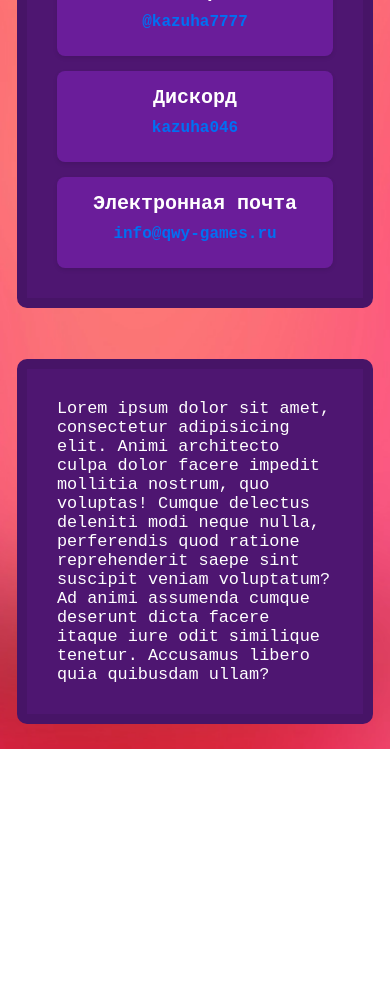
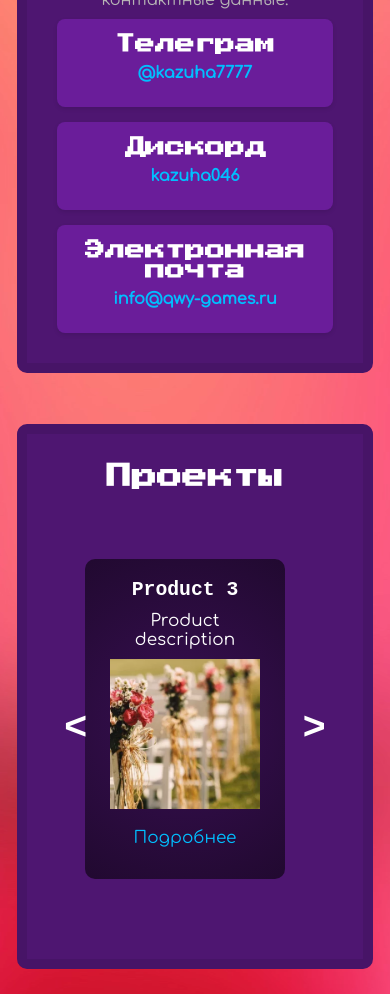
Before and after one commit to mrkirill046/Portfolio, a Next.js app: page / in a window 390 px wide. Shown: the part 840-1834 px from the top of the page. Before the commit the page ends 1589 px from the top, so only its background shows below. Built offline with nearby package versions, Linux system fonts and the light colour scheme.

Commit message:
3-commit

```diff
--- a/src/app/page.tsx
+++ b/src/app/page.tsx
@@ -1,10 +1,15 @@
+"use client"
+
 import styles from "../css/page.module.css"
+import Projects from "../components/projects"
 
 export default function Page() {
     return (
         <main className={styles.main}>
             <section className={styles.first_section}>
                 <article id="about">
+                    <h2 className={styles.center_h2}>Обо мне</h2>
+
                     <p>
                         <em>
                             Я — разработчик, имеющий два года опыта в создании веб-приложений и чат-ботов. В своей
@@ -60,13 +65,8 @@ export default function Page() {
 
 
                 <article id="projects">
-                    <p>
-                        Lorem ipsum dolor sit amet, consectetur adipisicing elit. Animi architecto culpa dolor facere
-                        impedit mollitia nostrum, quo voluptas! Cumque delectus deleniti modi neque nulla, perferendis
-                        quod ratione reprehenderit saepe sint suscipit veniam voluptatum? Ad animi assumenda cumque
-                        deserunt dicta facere itaque iure odit similique tenetur. Accusamus libero quia quibusdam
-                        ullam?
-                    </p>
+                    <h2 className={styles.center_h2}>Проекты</h2>
+                    <Projects/>
                 </article>
             </section>
 
--- a/src/components/footer.tsx
+++ b/src/components/footer.tsx
@@ -1,3 +1,5 @@
+"use client"
+
 import styles from "../css/footer.module.css"
 
 export default function Footer() {
--- /dev/null
+++ b/src/components/projects.tsx
@@ -0,0 +1,90 @@
+"use client"
+
+import {useEffect, useState} from "react"
+import styles from "../css/projects.module.css"
+import Image from "next/image"
+
+export default function Projects() {
+    const [active, setActive] = useState(2)
+
+    const wd = 50
+    const hg = 150
+
+    const items = [
+        {title: "Product 1", description: "Product description", url: "#", img: "/test.webp"},
+        {title: "Product 2", description: "Product description", url: "#", img: "/test.webp"},
+        {title: "Product 3", description: "Product description", url: "#", img: "/test.webp"},
+        {title: "Product 4", description: "Product description", url: "#", img: "/test.webp"},
+        {title: "Product 5", description: "Product description", url: "#", img: "/test.webp"}
+    ]
+
+    useEffect(() => {
+        const items = document.querySelectorAll(`.${styles.carousel_item}`) as NodeListOf<HTMLElement>
+
+        function loadShow() {
+            let stt = 0
+
+            if (items[active]) {
+                items[active].style.transform = "none"
+                items[active].style.zIndex = "1"
+                items[active].style.filter = "none"
+                items[active].style.opacity = "1"
+            }
+
+            for (let i = active + 1; i < items.length; i++) {
+                stt++
+
+                if (items[i]) {
+                    items[i].style.transform = `translateX(${120 * stt}px) scale(${1 - 0.2 * stt}) perspective(16px) rotateY(-1deg)`
+                    items[i].style.zIndex = String(-stt)
+                    items[i].style.filter = "blur(5px)"
+                    items[i].style.opacity = stt > 2 ? "0" : "0.6"
+                }
+            }
+
+            stt = 0
+
+            for (let i = active - 1; i >= 0; i--) {
+                stt++
+
+                if (items[i]) {
+                    items[i].style.transform = `translateX(${-120 * stt}px) scale(${1 - 0.2 * stt}) perspective(16px) rotateY(1deg)`
+                    items[i].style.zIndex = String(-stt)
+                    items[i].style.filter = "blur(5px)"
+                    items[i].style.opacity = stt > 2 ? "0" : "0.6"
+                }
+            }
+        }
+
+        loadShow()
+    }, [active])
+
+    const handleNext = () => {
+        setActive((prev) => (prev + 1 < items.length ? prev + 1 : prev))
+    }
+
+    const handleBack = () => {
+        setActive((prev) => (prev - 1 >= 0 ? prev - 1 : prev))
+    }
+
+    return (
+        <div className={styles.carousel}>
+            <div className={styles.carousel_box}>
+                {items.map((item, index) => (
+                    <div className={styles.carousel_item} key={index}>
+                        <h3>{item.title}</h3>
+                        <p>{item.description}</p>
+
+                        <Image width={wd} height={hg} className={styles.carousel_item_img} src={item.img}
+                               alt={`project ${index + 1}`}/> <br/>
+
+                        <a href={item.url}>Подробнее</a>
+                    </div>
+                ))}
+
+                <button className={styles.carousel_back} onClick={handleBack}>{"<"}</button>
+                <button className={styles.carousel_next} onClick={handleNext}>{">"}</button>
+            </div>
+        </div>
+    )
+}
--- a/src/css/header.module.css
+++ b/src/css/header.module.css
@@ -1,4 +1,5 @@
 @import url('https://fonts.googleapis.com/css2?family=Caveat+Brush&display=swap');
+@import url('https://fonts.googleapis.com/css2?family=Raleway:ital,wght@0,100..900;1,100..900&display=swap');
 
 .header {
     position: fixed;
@@ -13,6 +14,7 @@
     justify-content: space-between;
     align-items: center;
     padding: 0 20px;
+    font-family: "Raleway", monospace;
 }
 
 .header.hidden {
--- a/src/css/page.module.css
+++ b/src/css/page.module.css
@@ -1,5 +1,24 @@
+@import url('https://fonts.googleapis.com/css2?family=Comfortaa&display=swap');
+@import url('https://fonts.googleapis.com/css2?family=Play&display=swap');
+@import url('https://fonts.googleapis.com/css2?family=Press+Start+2P&display=swap');
+
 .main {
     background: url("/bg.webp") no-repeat center center;
+}
+
+.main p,
+.main a,
+.main ul {
+    font-family: "Comfortaa", monospace;
+}
+
+.main ul li {
+    font-family: "Play", monospace;
+}
+
+.main h2,
+.main h3 {
+    font-family: "Press Start 2P", monospace;
 }
 
 .first_section {
@@ -77,7 +96,7 @@
 }
 
 .contact_item a {
-    color: #0070f3;
+    color: deepskyblue;
     text-decoration: none;
     font-weight: bold;
 }
@@ -87,6 +106,10 @@
     text-decoration: underline;
 }
 
+.center_h2 {
+    text-align: center;
+    margin-bottom: 30px;
+}
 
 .two_section {
 
@@ -102,3 +125,11 @@
         margin-right: 150px;
     }
 }
+
+@media (max-width: 768px) {
+    .contact_item:hover,
+    .contact_item:active {
+        margin-left: 0;
+        margin-right: 0;
+    }
+}
--- /dev/null
+++ b/src/css/projects.module.css
@@ -0,0 +1,99 @@
+.carousel {
+    display: flex;
+    justify-content: center;
+    text-align: center;
+    margin-top: 70px;
+}
+
+.carousel_box {
+    position: relative;
+    width: 100%;
+    height: 370px;
+    overflow: hidden;
+}
+
+.carousel_item {
+    position: absolute;
+    width: 200px;
+    height: 330px;
+    text-align: center;
+    background: radial-gradient(circle, #380f52, #210930);
+    border-radius: 10px;
+    color: #fff;
+    padding: 20px;
+    transition: all 0.5s ease-in-out;
+    left: calc(50% - 110px);
+    top: 0;
+    font-family: P, monospace;
+}
+
+.carousel_item h3 {
+    font-family: monospace;
+    margin-top: 0;
+    margin-bottom: 10px;
+}
+
+.carousel_item a {
+    color: deepskyblue;
+}
+
+.carousel_item a:hover,
+.carousel_item a:active {
+    text-decoration: underline;
+}
+
+.carousel_item_img {
+    margin-top: 10px;
+    display: flex;
+    width: 150px;
+    margin-right: auto;
+    margin-left: auto;
+}
+
+.carousel_next,
+.carousel_back {
+    position: absolute;
+    top: 40%;
+    color: white;
+    padding: 0;
+    background: transparent;
+    border: none;
+    font-size: xxx-large;
+    font-family: monospace;
+    font-weight: bold;
+    left: 50px;
+    transition: all 0.5s ease-in-out;
+    cursor: pointer;
+    z-index: 3;
+}
+
+.carousel_next {
+    left: unset;
+    right: 50px;
+}
+
+@media (hover: hover) {
+    .carousel_next:hover,
+    .carousel_back:hover {
+        transform: scale(1.5);
+    }
+}
+
+@media (max-width: 768px) {
+    .carousel_next:active,
+    .carousel_back:active {
+        transform: none;
+    }
+
+    .carousel_item {
+        height: 320px;
+    }
+
+    .carousel_next {
+        margin-right: -11vw;
+    }
+
+    .carousel_back {
+        margin-left: -11vw;
+    }
+}
```
Also changed, not shown: public/test.webp (added).
